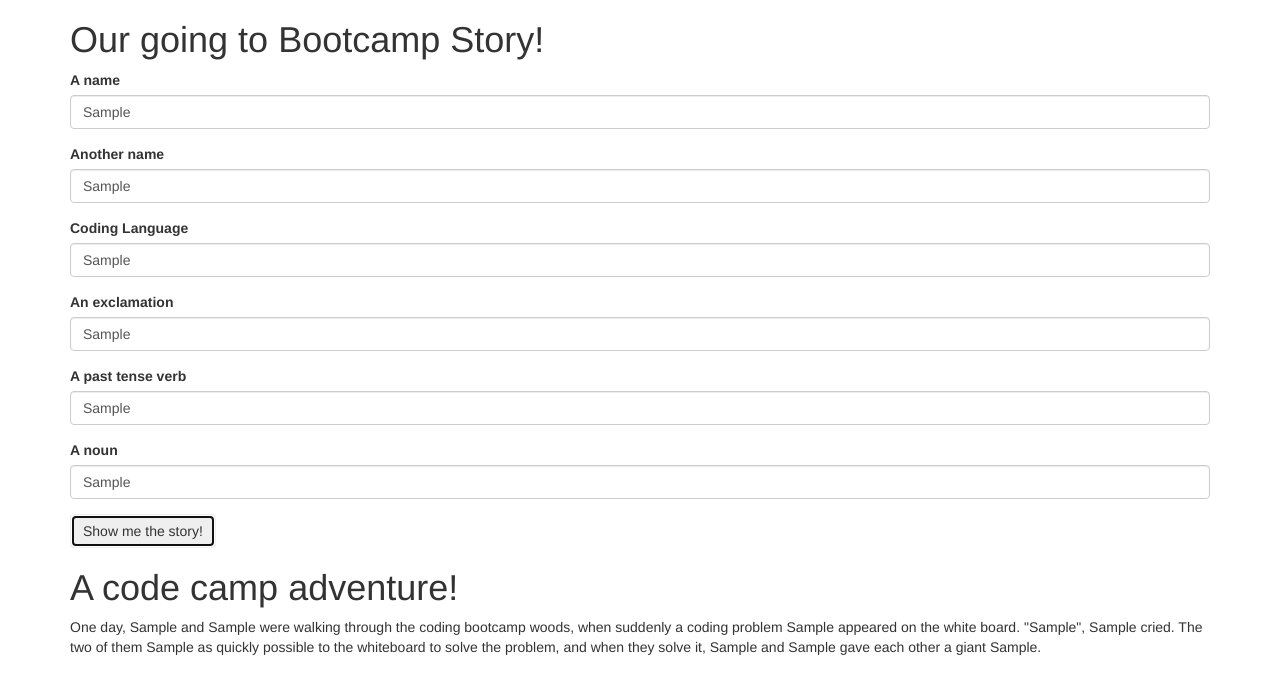
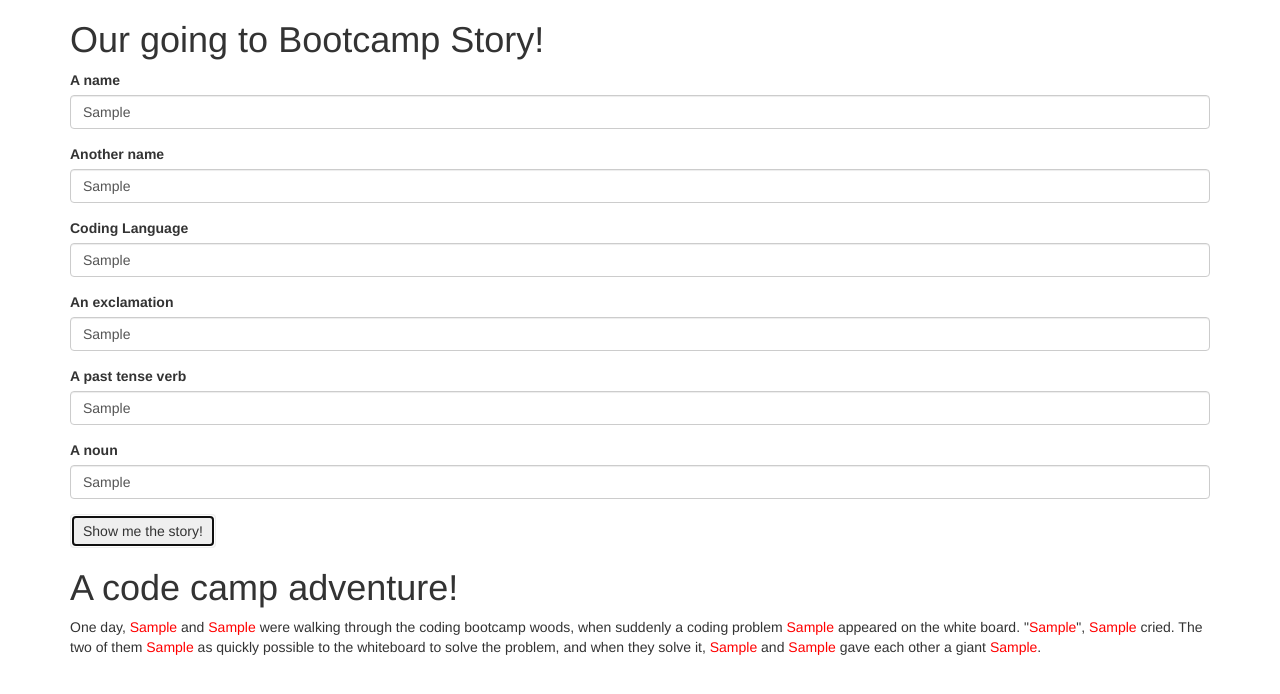
Before and after one commit to kayschulze/Coding-Mad-Libs, a plain HTML site: page index.html in a window 1280 px wide. Both pictures are taken after typing "Sample", "Sample", "Sample", "Sample", "Sample", "Sample" into the empty fields and a click on the button "Show me the story!". Drawn offline with Linux system fonts and the light colour scheme.

Commit message:
make the code more DRY by using array to store user input.

```diff
--- a/css/styles.css
+++ b/css/styles.css
@@ -1,3 +1,6 @@
 #story {
   display: none;
 }
+span{
+  color: red;
+}
--- a/js/scripts.js
+++ b/js/scripts.js
@@ -1,19 +1,25 @@
 $(document).ready(function() {
   $("form").submit(function(event) {
     console.log("form submitted.");
-    var person1 = $("input#person1").val();
-    var person2 = $("input#person2").val();
-    var codinglanguage = $("input#codinglanguage").val();
-    var exclamation = $("input#exclamation").val();
-    var verb = $("input#verb").val();
-    var noun = $("input#noun").val();
+    var blanks = ["person1", "person2", "codinglanguage", "exclamation", "verb", "noun"];
+    blanks.forEach(function(blank){
+    var userInput =  $("input#" + blank).val();
+    $("." + blank).text(userInput);
+    });
 
-    $(".person1").text(person1);
-    $(".person2").text(person2);
-    $(".codinglanguage").text(codinglanguage).val();
-    $(".exclamation").text(exclamation).val();
-    $(".verb").text(verb).val();
-    $(".noun").text(noun).val();
+    // var person1 = $("input#person1").val();
+    // var person2 = $("input#person2").val();
+    // var codinglanguage = $("input#codinglanguage").val();
+    // var exclamation = $("input#exclamation").val();
+    // var verb = $("input#verb").val();
+    // var noun = $("input#noun").val();
+    //
+    // $(".person1").text(person1);
+    // $(".person2").text(person2);
+    // $(".codinglanguage").text(codinglanguage).val();
+    // $(".exclamation").text(exclamation).val();
+    // $(".verb").text(verb).val();
+    // $(".noun").text(noun).val();
 
     $("#story").show();
 
```
